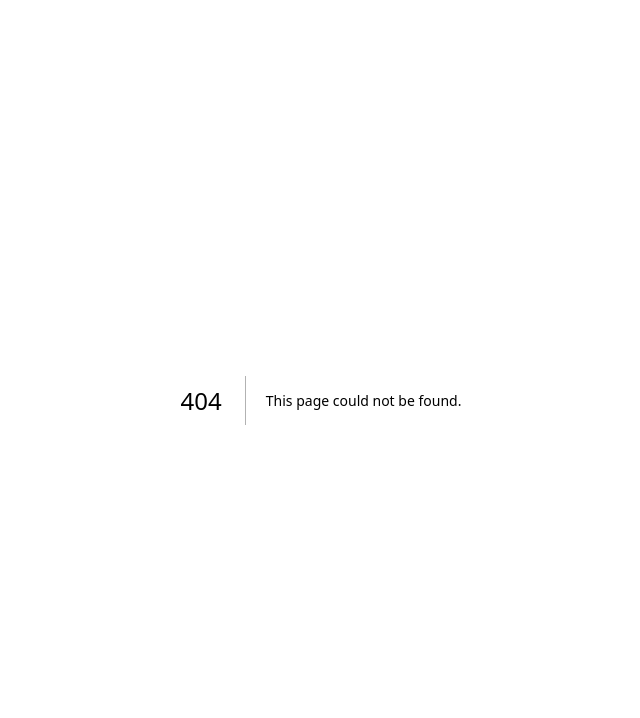
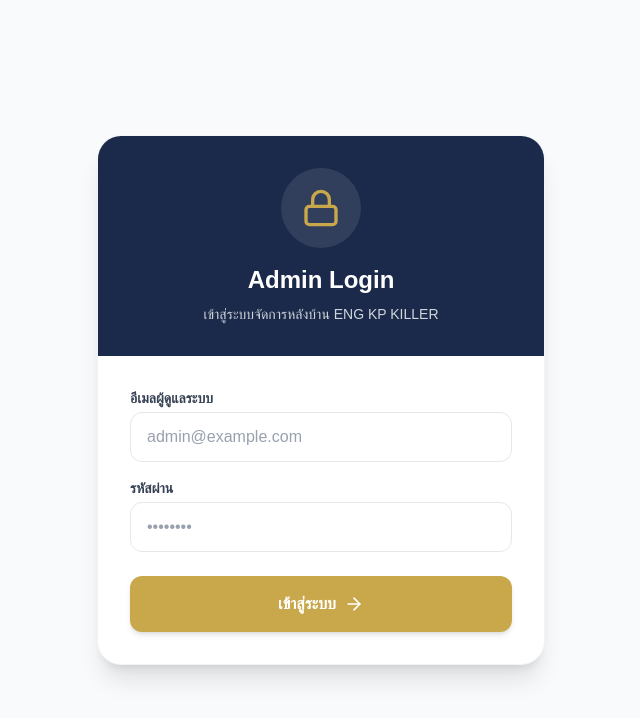
Before and after one commit to ksawatwari/KPKILLER, a Next.js app: page /admin in a window 1280 px wide. Before the commit this address had no page. Shown: the top 718 px of the page, without its empty margins (319-959 px from the left). Built offline with nearby package versions, Linux system fonts and the light colour scheme; a web font is replaced by a local one.

Commit message:
Create page.tsx

```diff
--- /dev/null
+++ b/app/admin/page.tsx
@@ -0,0 +1,82 @@
+'use client';
+
+import React, { useState } from 'react';
+import { useRouter } from 'next/navigation';
+import { Lock, ArrowRight } from 'lucide-react';
+import { motion } from 'motion/react';
+
+export default function AdminLoginPage() {
+  const [email, setEmail] = useState('');
+  const [password, setPassword] = useState('');
+  const [error, setError] = useState('');
+  const router = useRouter();
+
+  const handleLogin = (e: React.FormEvent) => {
+    e.preventDefault();
+    if (email === 'k.sawatwari@gmail.com' && password === 'tk5823659') {
+      setError('');
+      router.push('/admin/panel');
+    } else {
+      setError('อีเมลหรือรหัสผ่านไม่ถูกต้อง');
+    }
+  };
+
+  return (
+    <div className="min-h-screen bg-gray-50 flex flex-col items-center justify-center p-4 selection:bg-[#C9A84C] selection:text-white">
+      <motion.div
+        initial={{ opacity: 0, y: 20 }}
+        animate={{ opacity: 1, y: 0 }}
+        className="w-full max-w-md bg-white rounded-3xl shadow-xl overflow-hidden border border-gray-100"
+      >
+        <div className="bg-[#1B2A4A] p-8 flex flex-col items-center justify-center text-white">
+          <div className="w-20 h-20 bg-white/10 rounded-full flex items-center justify-center mb-4">
+            <Lock className="w-10 h-10 text-[#C9A84C]" />
+          </div>
+          <h1 className="text-2xl font-bold font-sans">Admin Login</h1>
+          <p className="text-sm text-gray-300 mt-2 font-medium">เข้าสู่ระบบจัดการหลังบ้าน ENG KP KILLER</p>
+        </div>
+
+        <form onSubmit={handleLogin} className="p-8 space-y-6">
+          {error && (
+            <div className="bg-red-50 text-red-600 p-4 rounded-xl text-sm font-bold text-center border border-red-100">
+              {error}
+            </div>
+          )}
+
+          <div className="space-y-4">
+            <div>
+              <label className="block text-sm font-bold text-gray-700 mb-1">อีเมลผู้ดูแลระบบ</label>
+              <input
+                type="email"
+                required
+                value={email}
+                onChange={(e) => setEmail(e.target.value)}
+                className="w-full px-4 py-3 rounded-xl border border-gray-200 focus:border-[#C9A84C] focus:ring-2 focus:ring-[#C9A84C]/20 outline-none transition-all placeholder:text-gray-400"
+                placeholder="admin@example.com"
+              />
+            </div>
+            <div>
+              <label className="block text-sm font-bold text-gray-700 mb-1">รหัสผ่าน</label>
+              <input
+                type="password"
+                required
+                value={password}
+                onChange={(e) => setPassword(e.target.value)}
+                className="w-full px-4 py-3 rounded-xl border border-gray-200 focus:border-[#C9A84C] focus:ring-2 focus:ring-[#C9A84C]/20 outline-none transition-all placeholder:text-gray-400"
+                placeholder="••••••••"
+              />
+            </div>
+          </div>
+
+          <button
+            type="submit"
+            className="w-full bg-[#C9A84C] hover:bg-[#b09340] text-white font-bold py-4 rounded-xl shadow-md hover:shadow-lg transition-all flex items-center justify-center gap-2"
+          >
+            เข้าสู่ระบบ
+            <ArrowRight className="w-5 h-5" />
+          </button>
+        </form>
+      </motion.div>
+    </div>
+  );
+}
```
